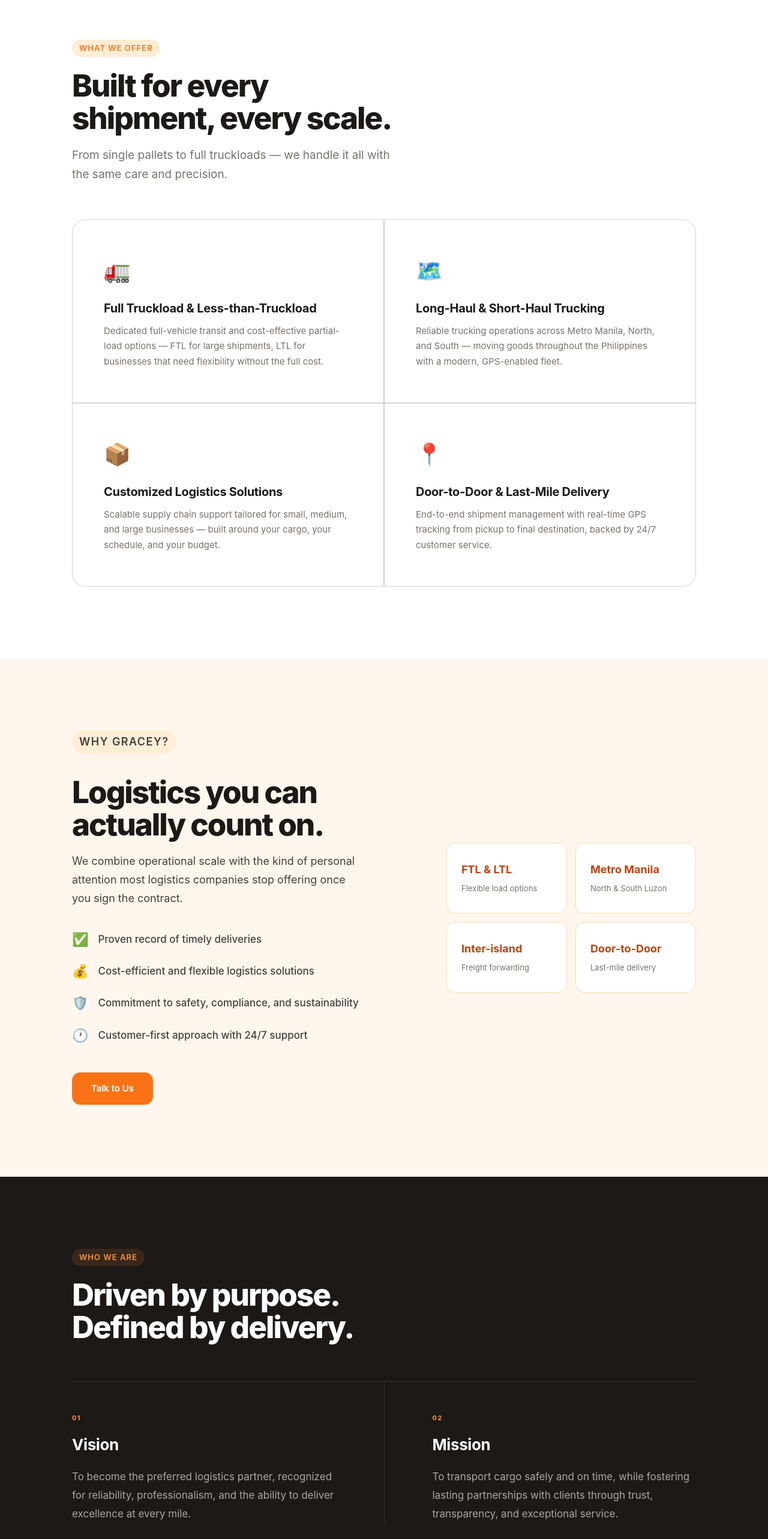
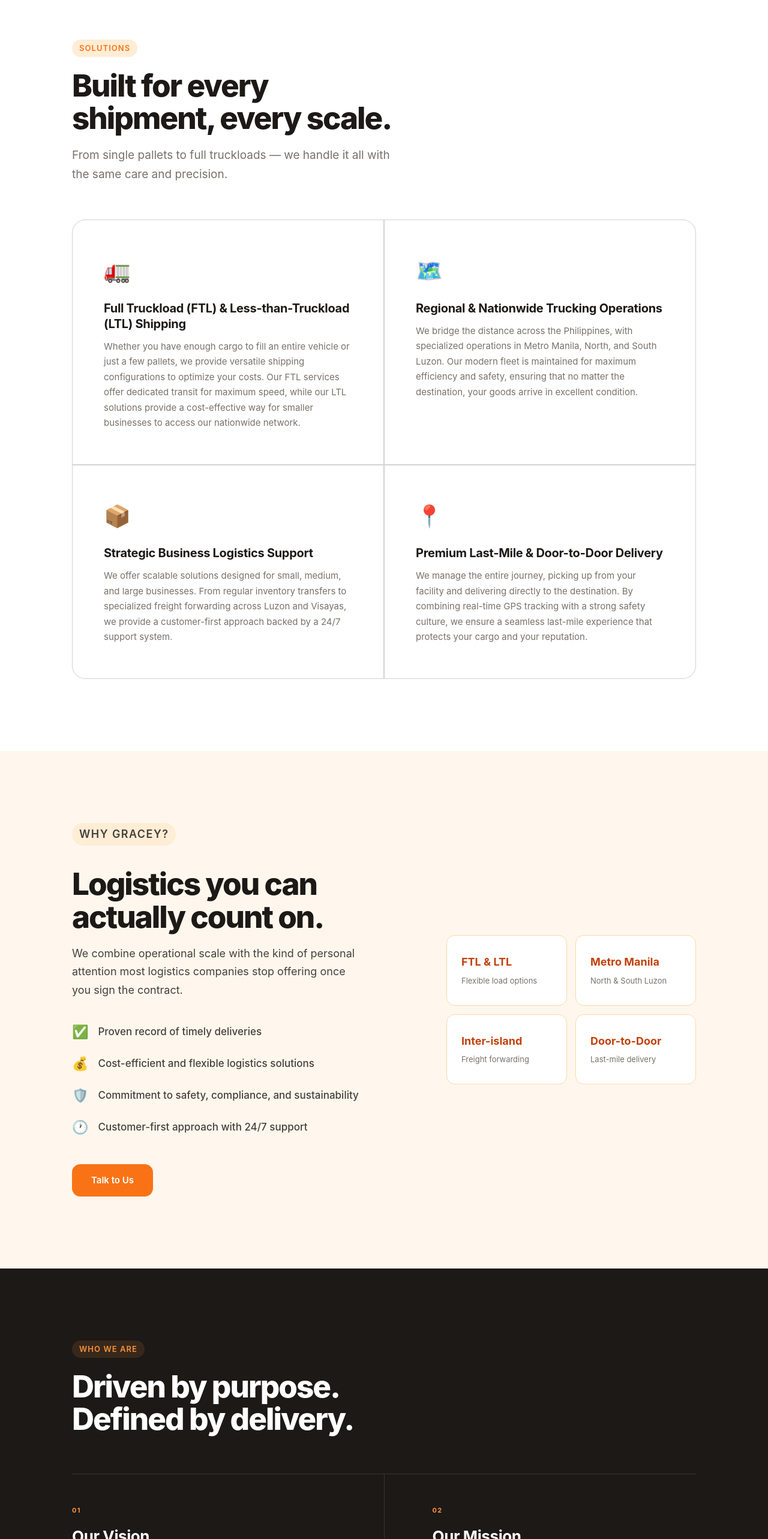
Before and after one commit to reymartlouie/graceylogisticsservices, a React (Vite) app: page / in a window 1280 px wide. Shown: the part 941-3507 px from the top of the page at 60% size. Built offline with nearby package versions, Linux system fonts and the light colour scheme.

Commit message:
content: update services and vision/mission with real business information
Co-Authored-By: Claude Sonnet 4.6 <noreply@anthropic.com>

```diff
--- a/src/sections/Services.tsx
+++ b/src/sections/Services.tsx
@@ -1,27 +1,27 @@
 const services = [
   {
     icon: '🚛',
-    title: 'Full Truckload & Less-than-Truckload',
+    title: 'Full Truckload (FTL) & Less-than-Truckload (LTL) Shipping',
     description:
-      'Dedicated full-vehicle transit and cost-effective partial-load options — FTL for large shipments, LTL for businesses that need flexibility without the full cost.',
+      'Whether you have enough cargo to fill an entire vehicle or just a few pallets, we provide versatile shipping configurations to optimize your costs. Our FTL services offer dedicated transit for maximum speed, while our LTL solutions provide a cost-effective way for smaller businesses to access our nationwide network.',
   },
   {
     icon: '🗺️',
-    title: 'Long-Haul & Short-Haul Trucking',
+    title: 'Regional & Nationwide Trucking Operations',
     description:
-      'Reliable trucking operations across Metro Manila, North, and South — moving goods throughout the Philippines with a modern, GPS-enabled fleet.',
+      'We bridge the distance across the Philippines, with specialized operations in Metro Manila, North, and South Luzon. Our modern fleet is maintained for maximum efficiency and safety, ensuring that no matter the destination, your goods arrive in excellent condition.',
   },
   {
     icon: '📦',
-    title: 'Customized Logistics Solutions',
+    title: 'Strategic Business Logistics Support',
     description:
-      'Scalable supply chain support tailored for small, medium, and large businesses — built around your cargo, your schedule, and your budget.',
+      'We offer scalable solutions designed for small, medium, and large businesses. From regular inventory transfers to specialized freight forwarding across Luzon and Visayas, we provide a customer-first approach backed by a 24/7 support system.',
   },
   {
     icon: '📍',
-    title: 'Door-to-Door & Last-Mile Delivery',
+    title: 'Premium Last-Mile & Door-to-Door Delivery',
     description:
-      'End-to-end shipment management with real-time GPS tracking from pickup to final destination, backed by 24/7 customer service.',
+      'We manage the entire journey, picking up from your facility and delivering directly to the destination. By combining real-time GPS tracking with a strong safety culture, we ensure a seamless last-mile experience that protects your cargo and your reputation.',
   },
 ]
 
@@ -29,7 +29,7 @@ export default function Services() {
   return (
     <section className="section" id="services">
       <div className="inner">
-        <p className="eyebrow">What We Offer</p>
+        <p className="eyebrow">Solutions</p>
         <h2>Built for every<br />shipment, every scale.</h2>
         <p className="lead">
           From single pallets to full truckloads — we handle it all with the same care and precision.
--- a/src/sections/VisionMission.tsx
+++ b/src/sections/VisionMission.tsx
@@ -7,19 +7,25 @@ export default function VisionMission() {
         <div className="vm-row">
           <div className="vm-block">
             <span className="vm-num">01</span>
-            <h3>Vision</h3>
+            <h3>Our Vision</h3>
             <p>
-              To become the preferred logistics partner, recognized for reliability, professionalism,
-              and the ability to deliver excellence at every mile.
+              To be the premier logistics partner of choice, distinguished by our ability to blend
+              large-scale nationwide operations with a personalized, customer-first approach. We
+              strive to lead the industry through continuous innovation in our fleet and a
+              safety-first culture that inspires absolute confidence in our partners across Metro
+              Manila and beyond.
             </p>
           </div>
           <div className="vm-divider" />
           <div className="vm-block">
             <span className="vm-num">02</span>
-            <h3>Mission</h3>
+            <h3>Our Mission</h3>
             <p>
-              To transport cargo safely and on time, while fostering lasting partnerships with clients
-              through trust, transparency, and exceptional service.
+              To orchestrate a smarter, more efficient supply chain by delivering excellence through
+              meticulous fleet maintenance, real-time tracking, and a highly experienced workforce.
+              We are dedicated to the safe, punctual arrival of every shipment, offering scalable
+              solutions and 24/7 support to empower our clients' growth and maintain a legacy of
+              reliability in the Philippine logistics industry.
             </p>
           </div>
         </div>
```
